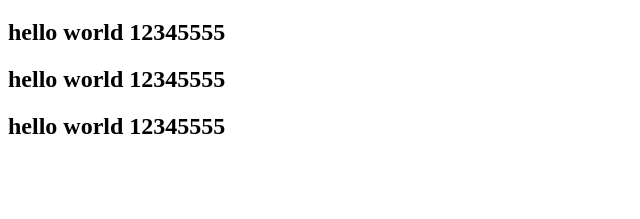
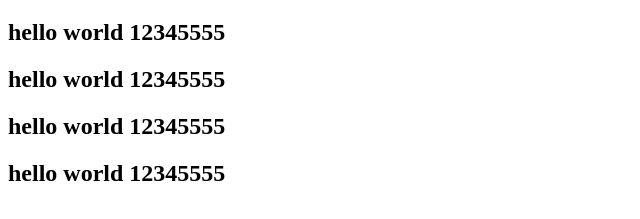
Before and after one commit to tarchbkb/Project101, a plain HTML site: page index.html in a window 1280 px wide. Shown: the part 61-280 px from the top of the page, without its empty margins (0-640 px from the left). Drawn offline with Linux system fonts and the light colour scheme.

Commit message:
add new line

```diff
--- a/index.html
+++ b/index.html
@@ -10,6 +10,7 @@
     <h2>hello world 12345555</h2>
     <h2>hello world 12345555</h2>
     <h2>hello world 12345555</h2>
+    <h2>hello world 12345555</h2>
 
 </body>
 </html>
```
